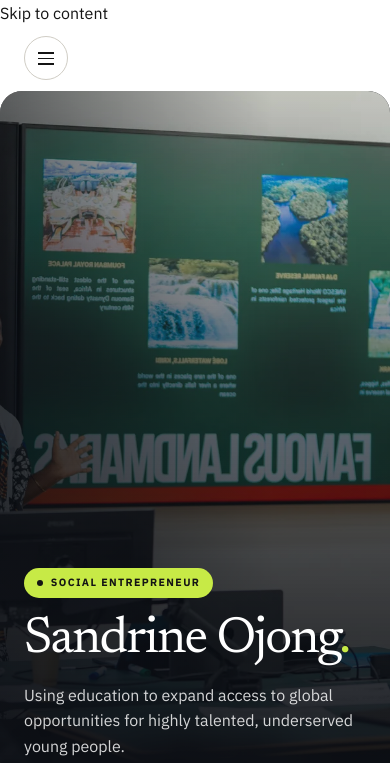
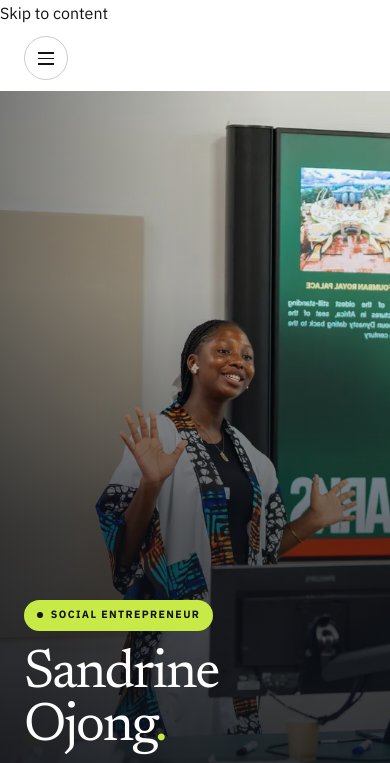
Before and after one commit to Sandy3435/Personal-Website, a plain HTML site: page index.html in a window 390 px wide. Shown: the top 763 px of the page. Drawn offline with Linux system fonts and the light colour scheme.

Commit message:
fix(hero): keep mobile scrim full-bleed and correctly oriented

```diff
--- a/assets/css/styles.css
+++ b/assets/css/styles.css
@@ -984,6 +984,14 @@ h1 .dot { color: var(--lime); }
   .site-nav { display: none; }
   .menu-toggle { display: inline-flex; }
   .site-header__actions .btn { display: none; }
+  .hero__panel { align-items: flex-end; }
+  .hero__content { max-width: none; }
+  .hero__media img { object-position: 22% center; }
+  .hero__scrim {
+    background:
+      linear-gradient(0deg, rgba(11, 14, 20, 0.95) 0%, rgba(11, 14, 20, 0.6) 45%, rgba(11, 14, 20, 0.1) 75%, rgba(11, 14, 20, 0) 100%),
+      linear-gradient(90deg, rgba(11, 14, 20, 0.45), transparent 70%);
+  }
   .logo-grid { grid-template-columns: repeat(4, minmax(0, 1fr)); }
   .metrics { grid-template-columns: repeat(2, minmax(0, 1fr)); }
   .metric:last-child { grid-column: span 2; }
@@ -1007,15 +1015,15 @@ h1 .dot { color: var(--lime); }
 
 @media (max-width: 760px) {
   :root { --header-h: 64px; }
-  .hero__panel { min-height: 82vh; border-radius: var(--radius-lg); }
-  .hero__media img { object-position: 58% 22%; }
+  .hero__panel { min-height: calc(100vh - var(--header-h)); max-height: 860px; align-items: flex-end; }
+  .hero__media img { object-position: 22% center; }
   .hero__scrim {
     background:
-      linear-gradient(0deg, rgba(11, 14, 20, 0.95) 0%, rgba(11, 14, 20, 0.6) 55%, rgba(11, 14, 20, 0.1) 100%),
-      linear-gradient(90deg, rgba(11, 14, 20, 0.55), transparent 70%);
+      linear-gradient(0deg, rgba(11, 14, 20, 0.95) 0%, rgba(11, 14, 20, 0.6) 45%, rgba(11, 14, 20, 0.1) 75%, rgba(11, 14, 20, 0) 100%),
+      linear-gradient(90deg, rgba(11, 14, 20, 0.45), transparent 70%);
   }
-  .hero__content { gap: 1.1rem; }
-  .hero__meta { font-size: 0.66rem; }
+  .hero__content { max-width: none; gap: 1.1rem; }
+  .hero h1 { font-size: clamp(3rem, 14vw, 4.5rem); }
   .notes { grid-template-columns: minmax(0, 1fr); }
   .now-item { grid-template-columns: minmax(0, 1fr) auto; }
   .now-item .pill { grid-column: 1 / -1; justify-self: start; }
```
